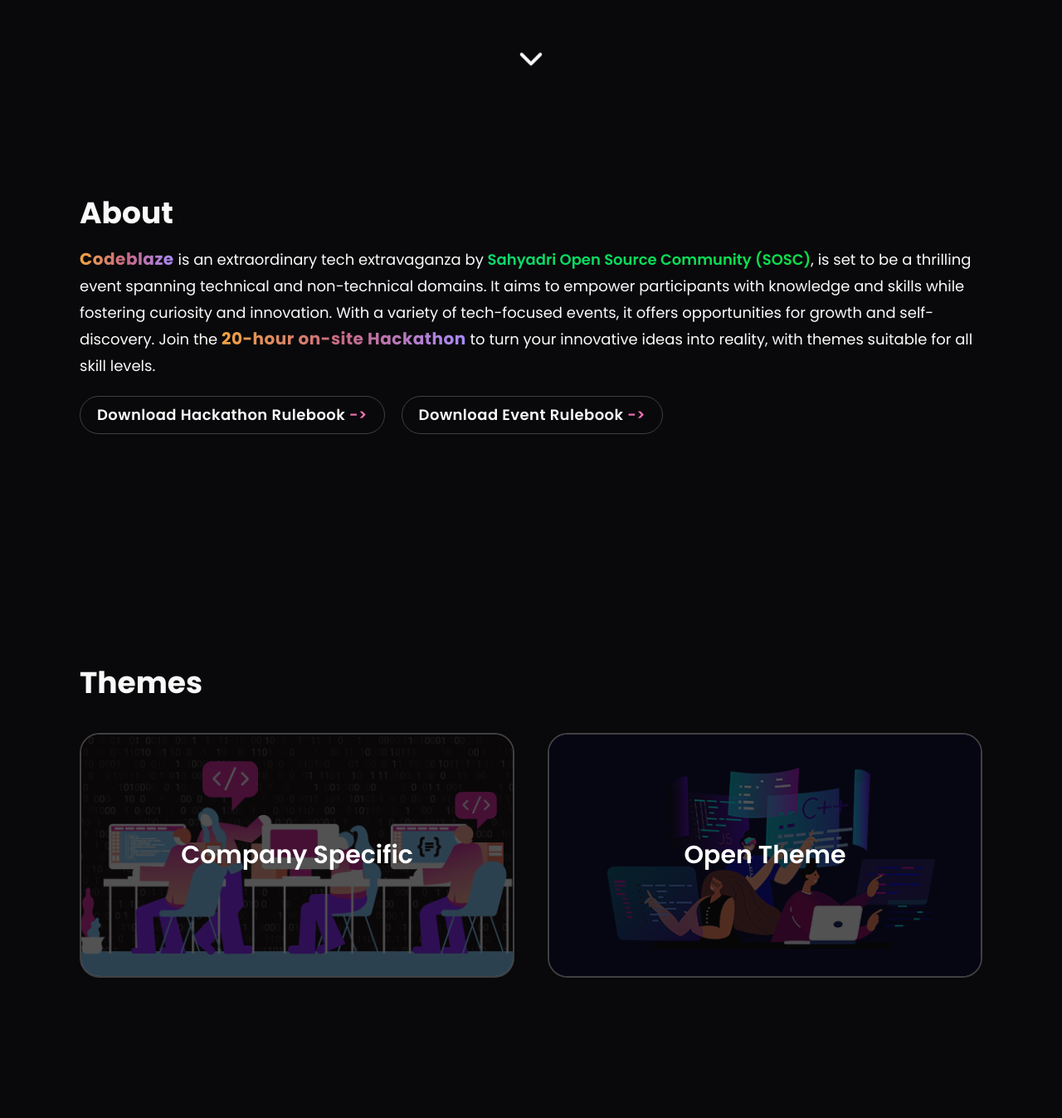
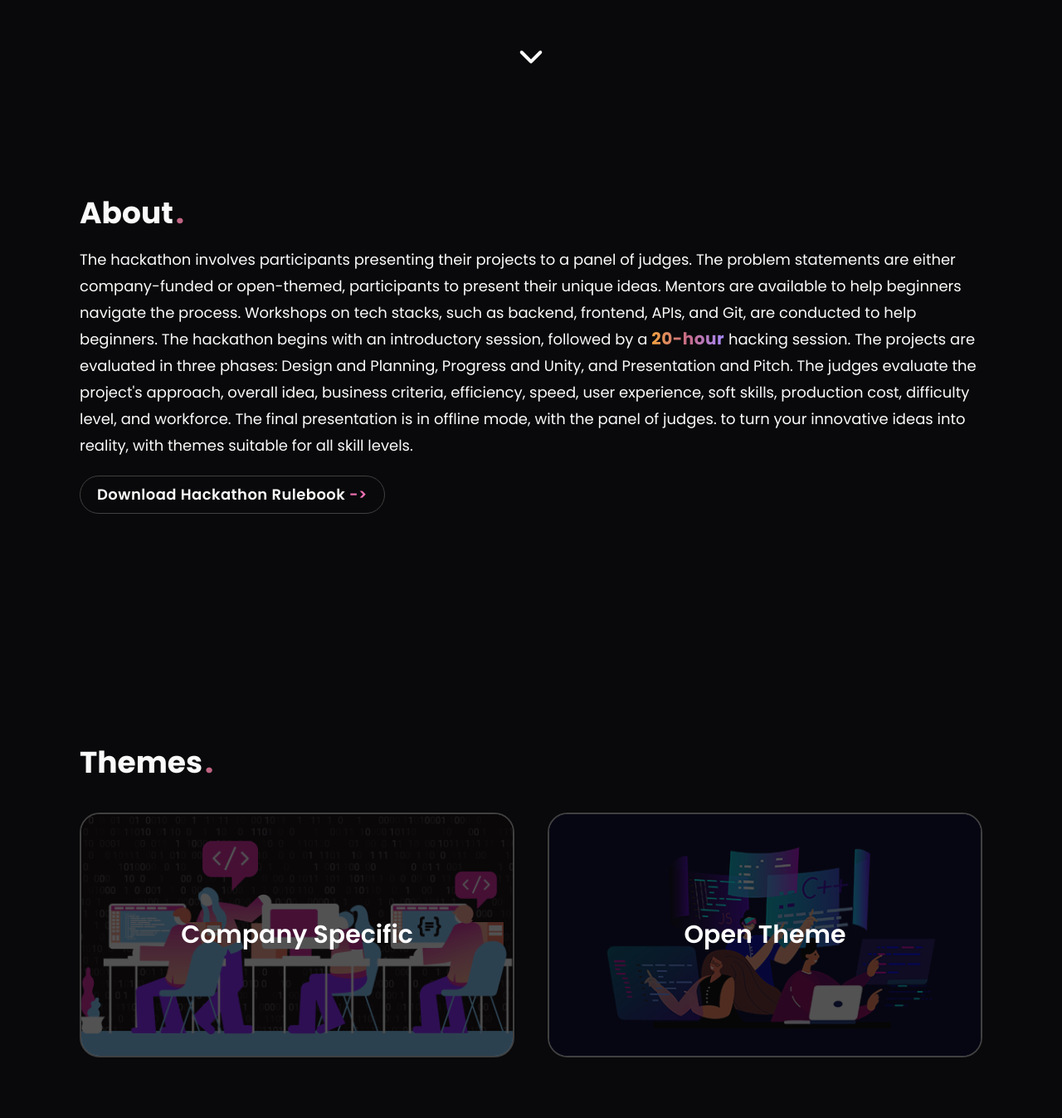
Before and after one commit to srajankumar/codeblaze, a Next.js app: page /hackathon in a window 1280 px wide. Shown: the part 663-2010 px from the top of the page at 83% size. Built offline with nearby package versions, Linux system fonts and the light colour scheme.

Commit message:
hackathon page donee

```diff
--- a/src/app/page.tsx
+++ b/src/app/page.tsx
@@ -3,7 +3,7 @@
 import TextRunner from "@/components/TextRunner";
 import { Cursor } from "react-simple-typewriter";
 import Image from "next/image";
-import Contact from "@/components/Contact";
+import Contact from "@/components/hackathon/Contact";
 
 // import { Link } from "react-scroll";
 import Link from "next/link";
@@ -21,7 +21,7 @@
 import Organizers from "@/components/Organizers";
 import CountDown from "@/components/TextAnimation/CountDown";
 import Register from "@/components/Register";
-import FAQ from "@/components/Faq";
+import FAQ from "@/components/hackathon/Faq";
 
 export default function Home() {
   return (
@@ -108,8 +108,6 @@
         <About />
         <Themes />
         <Register />
-        <FAQ />
-        <Contact />
         <Events />
         <Organizers />
         <Map />
--- a/src/components/About.tsx
+++ b/src/components/About.tsx
@@ -38,23 +38,23 @@
       </div>
       <div className="flex flex-wrap px-4 py-5 z-30 font-poppinsR leading-8 text-lg">
         <Link
-          href="/rulebooks/hackathon.pdf"
+          href="/rulebooks/rulebook.pdf"
           className="mr-5 mb-5"
           target="_blank"
         >
           <div className="group flex w-fit rounded-full border tracking-wide px-5 py-2 transition-colors sm:bg-transparent bg-neutral-800/30 sm:hover:border-neutral-700 border-neutral-700 hover:bg-neutral-800/30">
             <h2 className="sm:text-lg text-sm font-poppinsSB">
-              Download Hackathon Rulebook{" "}
+              Download Event Rulebook{" "}
               <span className="inline-block text-pink-400 transition-transform group-hover:translate-x-1 motion-reduce:transform-none">
                 -&gt;
               </span>
             </h2>
           </div>
         </Link>
-        <Link href="/rulebooks/rulebook.pdf" target="_blank">
+        <Link href="/hackathon">
           <div className="group flex w-fit rounded-full border tracking-wide px-5 py-2 transition-colors sm:bg-transparent bg-neutral-800/30 sm:hover:border-neutral-700 border-neutral-700 hover:bg-neutral-800/30">
             <h2 className="sm:text-lg text-sm font-poppinsSB">
-              Download Event Rulebook{" "}
+              More about Hackathon{" "}
               <span className="inline-block text-pink-400 transition-transform group-hover:translate-x-1 motion-reduce:transform-none">
                 -&gt;
               </span>
--- a/src/components/Register.tsx
+++ b/src/components/Register.tsx
@@ -18,19 +18,9 @@
         "Upon registration, a unique ID will be sent to you via the email address you provided during registration. Use this ID along with your credentials to login.",
     },
     {
-      title: "Register for Hackathon",
+      title: "Register for Events",
       description:
-        "Once logged in, you'll be redirected to the dashboard. From there, proceed to register for the Hackathon!",
-    },
-    {
-      title: "QR Code",
-      description:
-        "Upon successful registration for the Hackathon, you will receive a confirmation email containing a QR code. Please ensure to bring this email with the attached QR code to the event venue, as it will serve as your admission pass. Presenting the QR code during the event will facilitate a smooth check-in process. Thank you, and we look forward to your participation!",
-    },
-    {
-      title: "Events Registrations",
-      description:
-        "Also, Explore the exciting events listed on the platform and register for those that interest you. Make sure not to miss out on any cool opportunities! :)",
+        "Once logged in, you'll be redirected to the dashboard. From there, proceed to register for all the Exciting Events!",
     },
   ];
 
--- /dev/null
+++ b/src/components/hackathon/About.tsx
@@ -0,0 +1,53 @@
+import { siteConfig } from "@/config/site";
+
+import TypingAnimation from "@/components/TextAnimation/TextType";
+import Link from "next/link";
+
+const About = () => {
+  return (
+    <div className="md:mb-20 flex flex-col md:pt-20 pt-36 justify-center py-10 px-2 md:px-0">
+      <h1 className="px-4 text-3xl select-none md:text-4xl font-poppinsB py-5">
+        <TypingAnimation message="About" />
+      </h1>
+      <div className="px-4 font-poppinsR leading-8 space-y-5 text-lg">
+        <p>
+          The hackathon involves participants presenting their projects to a
+          panel of judges. The problem statements are either company-funded or
+          open-themed, participants to present their unique ideas. Mentors are
+          available to help beginners navigate the process. Workshops on tech
+          stacks, such as backend, frontend, APIs, and Git, are conducted to
+          help beginners. The hackathon begins with an introductory session,
+          followed by a{" "}
+          <span className="grad font-poppinsB text-xl tracking-wide">
+            20-hour
+          </span>{" "}
+          hacking session. The projects are evaluated in three phases: Design
+          and Planning, Progress and Unity, and Presentation and Pitch. The
+          judges evaluate the project's approach, overall idea, business
+          criteria, efficiency, speed, user experience, soft skills, production
+          cost, difficulty level, and workforce. The final presentation is in
+          offline mode, with the panel of judges. to turn your innovative ideas
+          into reality, with themes suitable for all skill levels.
+        </p>
+      </div>
+      <div className="flex flex-wrap px-4 py-5 z-30 font-poppinsR leading-8 text-lg">
+        <Link
+          href="/rulebooks/hackathon.pdf"
+          className="mr-5 mb-5"
+          target="_blank"
+        >
+          <div className="group flex w-fit rounded-full border tracking-wide px-5 py-2 transition-colors sm:bg-transparent bg-neutral-800/30 sm:hover:border-neutral-700 border-neutral-700 hover:bg-neutral-800/30">
+            <h2 className="sm:text-lg text-sm font-poppinsSB">
+              Download Hackathon Rulebook{" "}
+              <span className="inline-block text-pink-400 transition-transform group-hover:translate-x-1 motion-reduce:transform-none">
+                -&gt;
+              </span>
+            </h2>
+          </div>
+        </Link>
+      </div>
+    </div>
+  );
+};
+
+export default About;
--- a/src/components/Faq.tsx
+++ b/src/components/hackathon/Faq.tsx
@@ -55,7 +55,7 @@
 
 export default function FAQ() {
   return (
-    <div className="mb-20 flex md:mb-32 flex-col justify-center px-2 md:px-0">
+    <div className="mb-20 md:pt-20 flex md:mb-32 flex-col justify-center px-2 md:px-0">
       <Accordion className="px-5" type="single" collapsible>
         <h1 className="select-none text-3xl md:text-4xl font-poppinsB py-5">
           <TypingAnimation message="FAQ's" />
--- a/src/components/hackathon/Register.tsx
+++ b/src/components/hackathon/Register.tsx
@@ -36,7 +36,7 @@
 
   return (
     <div>
-      <div className="py-20 md:mb-10 xl:mx-40 md:mx-20 mx-6 my-12 mb-20">
+      <div className="md:pt-20 md:mb-10 xl:mx-40 md:mx-20 mx-6 my-12 mb-20">
         <h1 className="text-3xl md:text-4xl font-poppinsB pb-10">
           <TypingAnimation message="Registration Process" />
         </h1>
--- a/src/components/hackathon/Themes.jsx
+++ b/src/components/hackathon/Themes.jsx
@@ -21,11 +21,23 @@
 function Card({ theme, img }) {
   return (
     <div className="relative overflow-hidden rounded-3xl border-2 border-neutral-700 hover:border-[#6D76A3] group aspect-video">
+      {theme == "Company Specific" && (
+        <div className="absolute text-transparent px-10 flex justify-center items-center font-poppinsR hover:text-white w-full h-full bg-transparent transition-all duration-300 hover:bg-black/50 hover:backdrop-blur-md z-50">
+          Problem statements funded by companies aim to address real-world
+          challenges faced by the sponsoring companies. Typically, these problem
+          statements are harder.
+        </div>
+      )}
+      {theme == "Open Theme" && (
+        <div className="absolute text-transparent px-10 flex justify-center items-center font-poppinsR hover:text-white w-full h-full bg-transparent transition-all duration-300 hover:bg-black/50 hover:backdrop-blur-md z-50">
+          Participants define open-themed problem statements by themselves,
+          aiming to address current societal issues and real-world problems.
+        </div>
+      )}
       <div className="absolute inset-0 z-10 bg-zinc-950/70 transition-colors group-hover:bg-zinc-950/75" />
       <Image
         src={`/assets/themes/${img}`}
-        // src={`/og.png`}
-        alt=""
+        alt={theme}
         fill
         className="object-cover w-full h-full transition-all duration-500 ease-in-out transform group-hover:scale-110"
       />
```
Also changed, not shown: src/app/hackathon/page.tsx (+5 -4 lines), src/components/hackathon/Contact.tsx (renamed from src/components/Contact.tsx).
